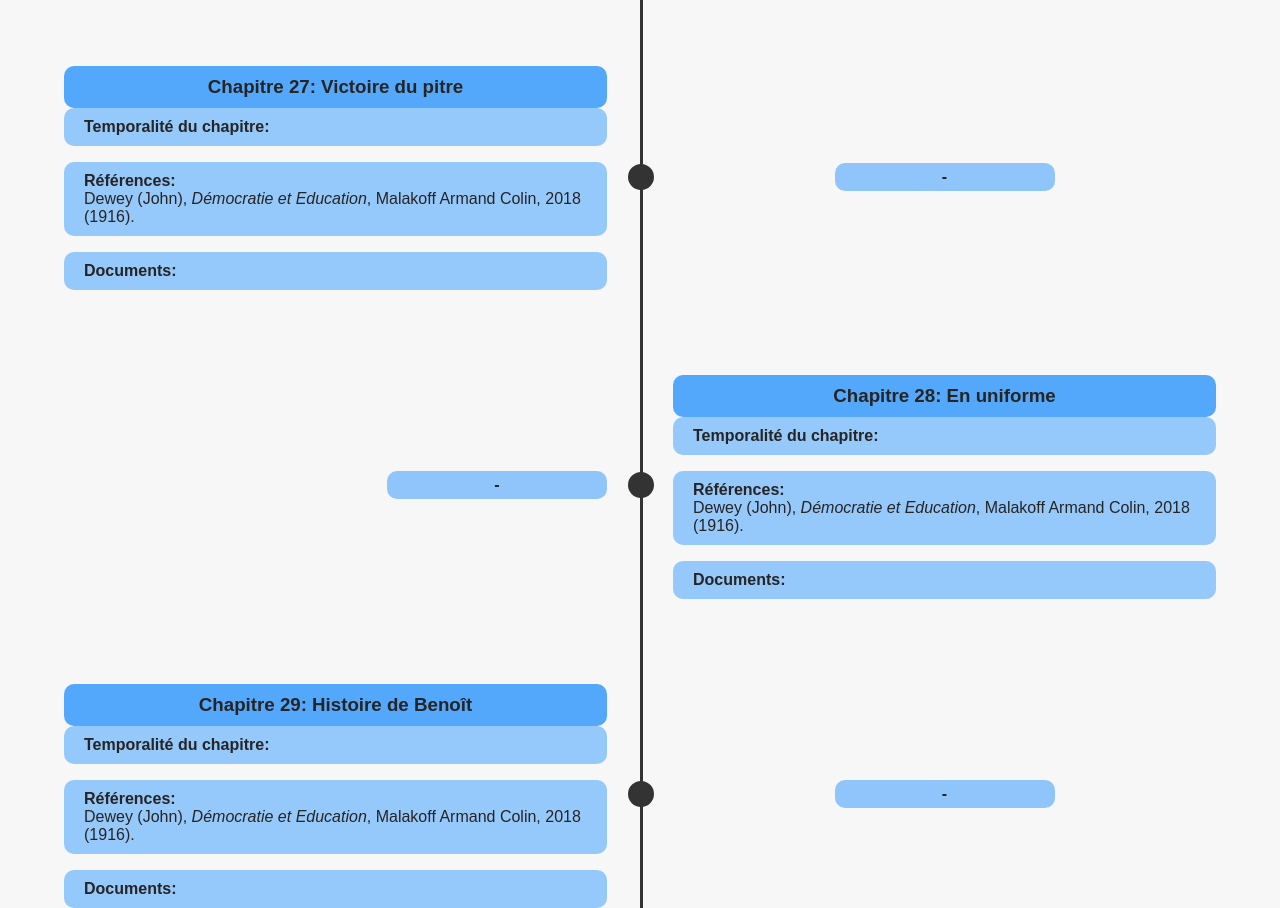
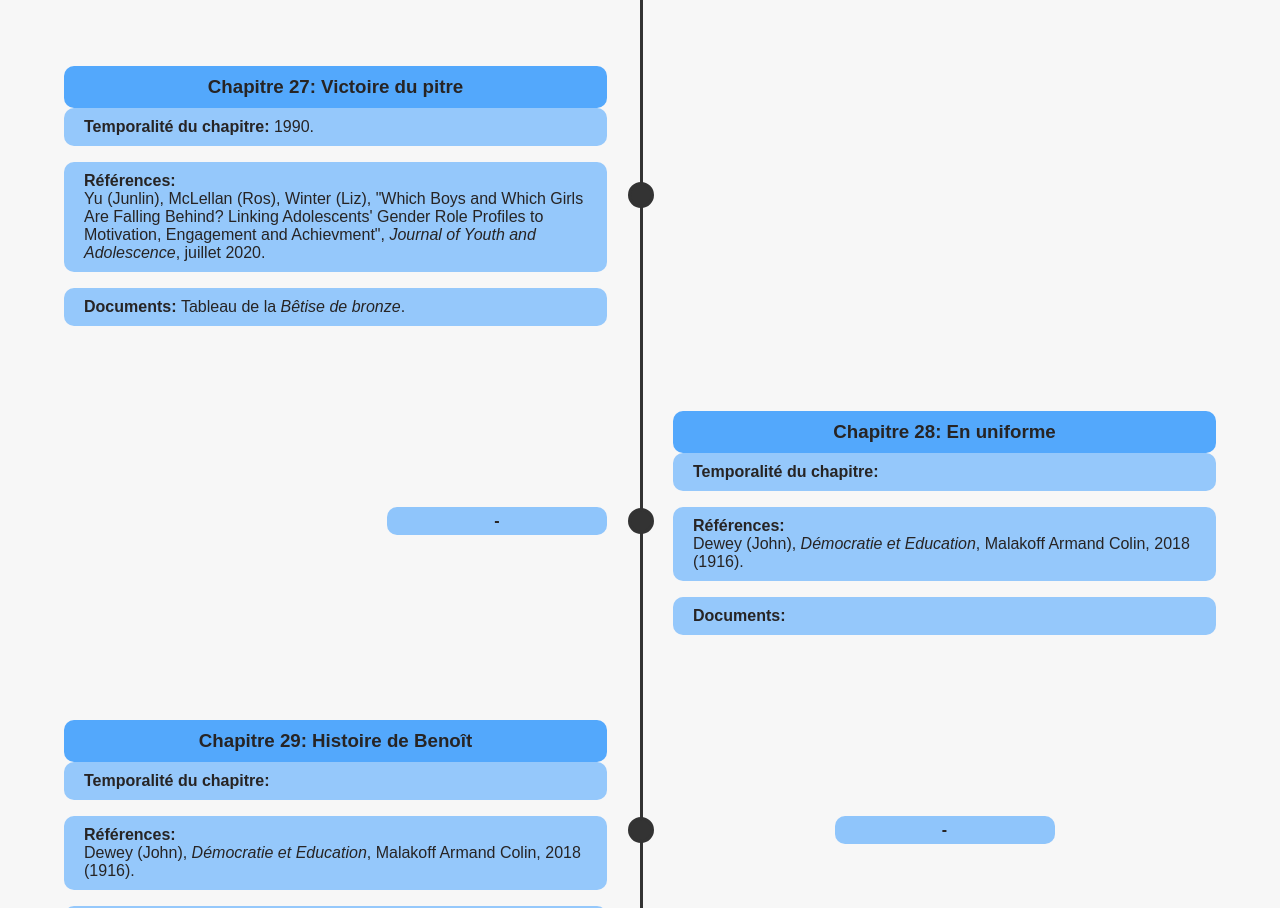
Before and after one commit to Marina-Loertscher/travail-pubnum-S22, a plain HTML site: page index.html in a window 1280 px wide. Shown: the part 10579-11487 px from the top of the page. Drawn offline with Linux system fonts and the light colour scheme.

Commit message:
Update index.html

```diff
--- a/index.html
+++ b/index.html
@@ -468,16 +468,15 @@
                 <li>
                     <div id="chapitre27" class="content">
                         <h3>Chapitre 27: Victoire du pitre</h3>
-                        <p><b>Temporalité du chapitre:</b> </p>
+                        <p><b>Temporalité du chapitre:</b> 1990.</p>
                         <p><b>Références:</b><br>
-                            Dewey (John), <i>Démocratie et Education</i>, Malakoff Armand Colin, 2018 (1916). <br>
+                           Yu (Junlin), McLellan (Ros), Winter (Liz), "Which Boys and Which Girls Are Falling Behind? Linking Adolescents' Gender Role Profiles to Motivation, Engagement and Achievment", <i>Journal of Youth and Adolescence</i>, juillet 2020.<br>
                         </p>
-                        <p><b>Documents: </b>
+                        <p><b>Documents: </b>Tableau de la <i>Bêtise de bronze</i>.
                         </p>
                     </div>
                     <div class="point"></div>
                     <div class="date">
-                        <h4>-</h4>
                     </div>
                 </li>
                 <li>
```
